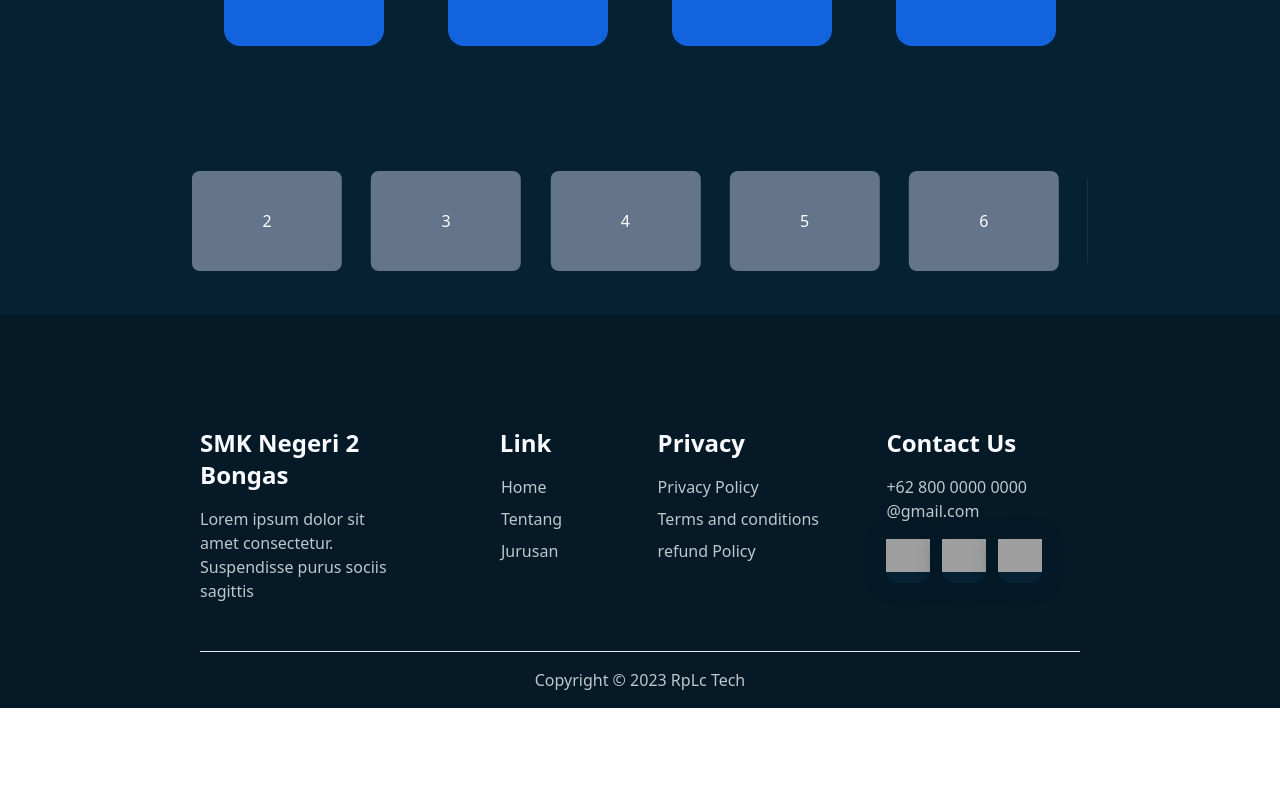
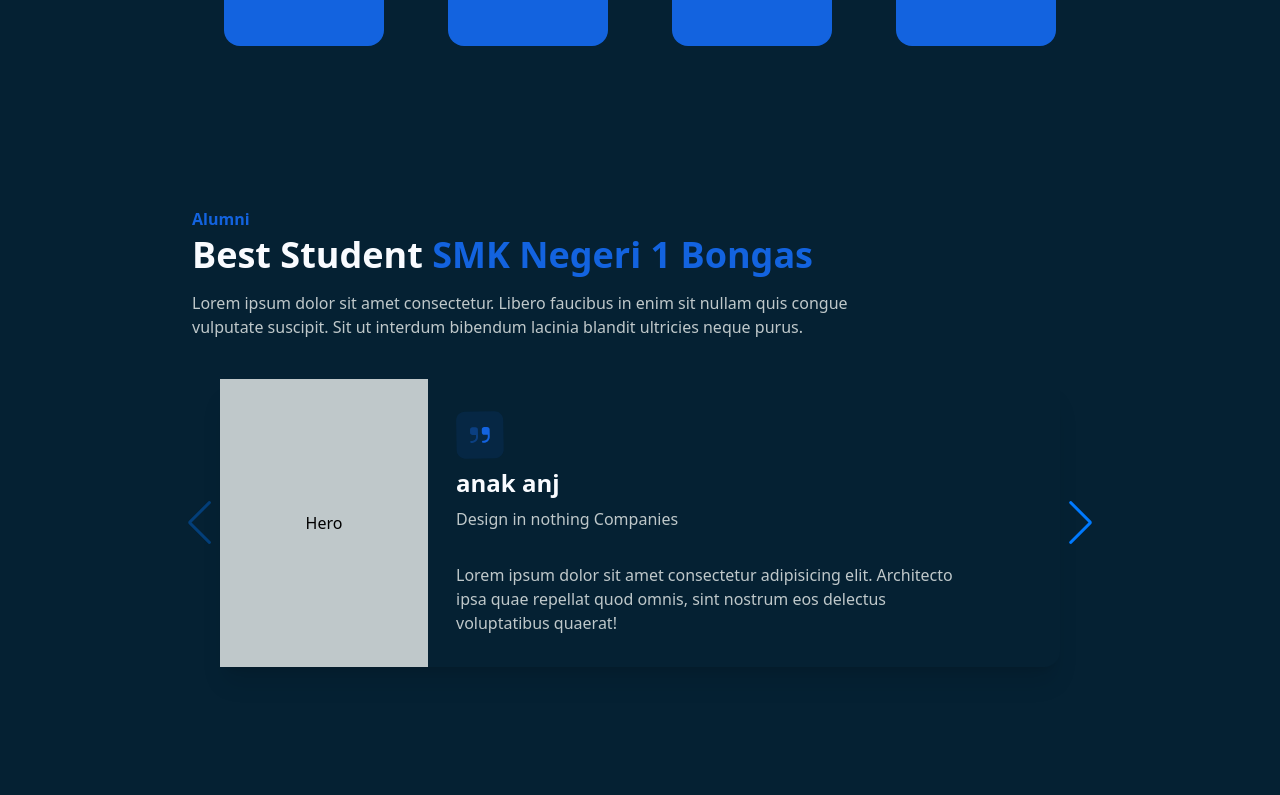
Before and after one commit to RikoPurnama/smkn1bongas, a Next.js app: page / in a window 1280 px wide. Shown: the part 3805-4600 px from the top of the page. Before the commit the page ends 4513 px from the top, so only its background shows below. Built offline with nearby package versions, Linux system fonts and the light colour scheme; grey boxes are pictures that could not be loaded.

Commit message:
adding quote section

```diff
--- /dev/null
+++ b/src/components/Fragments/QuoteCard/index.tsx
@@ -0,0 +1,25 @@
+import React from "react";
+
+const QuoteCard = () => {
+  return (
+    <div className="w-full h-72 my-10 flex flex-wrap rounded-r-2xl shadow-xl">
+      <div className="w-full lg:w-52 h-72 md:h-full bg-grey flex justify-center items-center">
+        <h1>Hero</h1>
+      </div>
+      <div className="w-full max-w-xl flex justify-center items-center">
+        <div className="py-4 md:p-7 lg:py-0">
+          <img src="/quote.svg" alt="" className="w-[3rem] h-[3rem]" />
+          <h2 className="text-2xl font-bold text-light py-2">anak anj</h2>
+          <p className="text-base text-grey">Design in nothing Companies</p>
+          <p className="text-base text-grey pt-8">
+            Lorem ipsum dolor sit amet consectetur adipisicing elit. Architecto
+            ipsa quae repellat quod omnis, sint nostrum eos delectus
+            voluptatibus quaerat!
+          </p>
+        </div>
+      </div>
+    </div>
+  );
+};
+
+export default QuoteCard;
--- /dev/null
+++ b/src/components/Layouts/Quote/index.tsx
@@ -0,0 +1,50 @@
+import QuoteCard from "@/components/Fragments/QuoteCard";
+import React from "react";
+import { Navigation } from "swiper/modules";
+import { Swiper, SwiperSlide } from "swiper/react";
+
+import "swiper/css";
+import "swiper/css/navigation";
+
+const Quote = () => {
+  return (
+    <section className="py-20 bg-semiDark">
+      <div className="container mx-auto lg:px-44">
+        <div className="w-full">
+          <div className="px-4">
+            <h4 className="text-base font-bold text-primary pb-1">Alumni</h4>
+            <h2 className="text-3xl lg:text-4xl font-bold text-light pb-4">
+              Best Student{" "}
+              <span className="text-primary">SMK Negeri 1 Bongas </span>
+            </h2>
+            <p className="text-base text-grey max-w-2xl">
+              Lorem ipsum dolor sit amet consectetur. Libero faucibus in enim
+              sit nullam quis congue vulputate suscipit. Sit ut interdum
+              bibendum lacinia blandit ultricies neque purus.
+            </p>
+          </div>
+
+          <Swiper navigation={true} modules={[Navigation]} className="mySwiper h-[45rem] lg:h-auto">
+            <SwiperSlide className="px-11">
+              <QuoteCard />
+            </SwiperSlide>
+            <SwiperSlide className="px-11">
+              <QuoteCard />
+            </SwiperSlide>
+            <SwiperSlide className="px-11">
+              <QuoteCard />
+            </SwiperSlide>
+            <SwiperSlide className="px-11">
+              <QuoteCard />
+            </SwiperSlide>
+            <SwiperSlide className="px-11">
+              <QuoteCard />
+            </SwiperSlide>
+          </Swiper>
+        </div>
+      </div>
+    </section>
+  );
+};
+
+export default Quote;
--- a/src/pages/index.tsx
+++ b/src/pages/index.tsx
@@ -4,6 +4,7 @@
 import Gallery from "@/components/Layouts/Gallery";
 import HomePage from "@/components/Layouts/Home";
 import Jurusan from "@/components/Layouts/Jurusan";
+import Quote from "@/components/Layouts/Quote";
 
 export default function Home() {
   return (
@@ -13,6 +14,7 @@
       <Jurusan />
       <Gallery />
       <AvaibleAtSchool />
+      <Quote />
       <Companies />
     </>
   );
```
Also changed, not shown: public/quote.svg (added).
